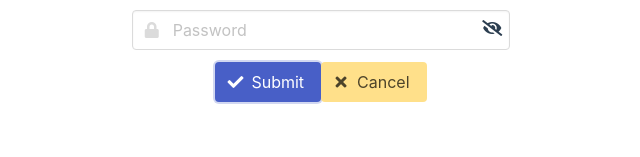
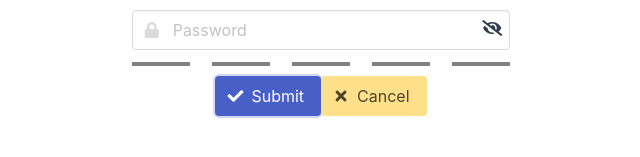
Before and after one commit to haianhnc/vue-ts-starter, a Vue app: page / in a window 1280 px wide. Both pictures are taken after a click on the button "Edit". Shown: the part 509-666 px from the top of the page, without its empty margins (319-959 px from the left). Built offline with nearby package versions, Linux system fonts and the light colour scheme.

Commit message:
[Add] validate & password merter

```diff
--- a/package.json
+++ b/package.json
@@ -23,7 +23,6 @@
     "vue-property-decorator": "^8.4.2",
     "vue-router": "^3.2.0",
     "vuex": "^3.4.0",
-    "zxcvbn": "^4.4.2",
     "@fortawesome/fontawesome-free": "^5.13.1"
   },
   "devDependencies": {
--- a/src/components/AccountPanel.tsx
+++ b/src/components/AccountPanel.tsx
@@ -2,6 +2,7 @@
 import { Vue } from 'vue-property-decorator';
 import { User } from '@/store/modules/user';
 import Gavartar from './Gavartar';
+import PasswordMeter from './PasswordMeter';
 import './styles.scss';
 
 const AccountPanel = Vue.extend({
@@ -20,14 +21,52 @@ const AccountPanel = Vue.extend({
       password: this.user.password || '',
       isEditing: false,
       isShowPassword: false,
+      strength: 0,
+      err_msg: '',
     };
   },
   methods: {
     togglePasswordEye() {
       this.isShowPassword = !this.isShowPassword;
     },
+    calculatorStrength() {
+      let strength = 0;
+      if (this.password.length >= 7) {
+        strength += 1;
+      }
+      if (/d/.test(this.password)) {
+        strength += 1;
+      }
+      if (/[a-z]/.test(this.password)) {
+        strength += 1;
+      }
+      if (/[A-Z]/.test(this.password)) {
+        strength += 1;
+      }
+      if (/[!@#$%^&*()_+\-=\[\]{};':"\\|,.<>\/?]+/.test(this.password)) {
+        strength += 1;
+      }
+      this.strength = strength;
+    },
     handleClick() {
       if (this.isEditing) {
+        // do validate
+        if (this.first_name === '') {
+          this.err_msg = 'first name is required';
+          return;
+        }
+        if (this.last_name === '') {
+          this.err_msg = 'last name is required';
+          return;
+        }
+        if (!/^\w+([\.-]?\w+)*@\w+([\.-]?\w+)*(\.\w{2,3})+$/.test(this.email)) {
+          this.err_msg = 'you must input an right email address';
+          return;
+        }
+        if (this.strength < 5) {
+          this.err_msg = 'you must input a strong password';
+          return;
+        }
         // save data
         const params = {
           first_name: this.first_name,
@@ -60,6 +99,9 @@ const AccountPanel = Vue.extend({
             <div class="column is-4 is-offset-4">
                 <div class="field">
                   <label class="label title-s1">Your Account Information</label>
+                </div>
+                <div v-show={this.isEditing && this.err_msg} class="validate-error">
+                  { this.err_msg}
                 </div>
                 <div v-show={!this.isEditing} class="field has-text-centered">
                   { this.first_name } { this.last_name }
@@ -109,6 +151,7 @@ const AccountPanel = Vue.extend({
                         placeholder="Password"
                         v-model={this.password}
                         disabled={!this.isEditing}
+                        onInput={this.calculatorStrength}
                       />
                       <span class="icon is-small is-left">
                         <i class="fas fa-lock"></i>
@@ -122,6 +165,9 @@ const AccountPanel = Vue.extend({
                     <i class={['fa fa-fw', `${this.isShowPassword ? 'fa-eye' : 'fa-eye-slash'}`]} />
                   </span>
                 </div>
+                {
+                  this.isEditing && <PasswordMeter strength={this.strength} />
+                }
                 <div>
                     <button
                       class="button is-link "
@@ -131,8 +177,9 @@ const AccountPanel = Vue.extend({
                       </span>
                       <span>{ this.isEditing ? 'Submit' : 'Edit' }</span>
                     </button>
-                    <button
-                      v-show={this.isEditing}
+                    {
+                      this.isEditing
+                      && <button
                         class="button is-warning"
                         onClick={this.handleCancel}>
                           <span class="icon is-small">
@@ -140,6 +187,7 @@ const AccountPanel = Vue.extend({
                           </span>
                           <span> Cancel </span>
                       </button>
+                    }
                 </div>
             </div>
           </div>
--- /dev/null
+++ b/src/components/PasswordMeter.tsx
@@ -0,0 +1,37 @@
+import { Vue } from 'vue-property-decorator';
+
+const PasswordMeter = Vue.extend({
+  name: 'PasswordMeter',
+  props: {
+    strength: {
+      type: Number,
+      default: 0,
+    },
+  },
+  data() {
+    return {
+      meterColor: ['one', 'two', 'three', 'four', 'five'],
+    };
+  },
+  methods: {
+    getClassName(index: number) {
+      if (this.strength <= index) {
+        return '';
+      }
+      return `${this.meterColor[this.strength - 1]} strength-meter-fill`;
+    },
+  },
+  render() {
+    return (
+      <div class="password-meter">
+        <p class={['meter', this.getClassName(0)]} />
+        <p class={['meter', this.getClassName(1)]} />
+        <p class={['meter', this.getClassName(2)]} />
+        <p class={['meter', this.getClassName(3)]} />
+        <p class={['meter', this.getClassName(4)]} />
+      </div>
+    );
+  },
+});
+
+export default PasswordMeter;
--- a/src/components/styles.scss
+++ b/src/components/styles.scss
@@ -33,3 +33,35 @@ a {
     right: 10px;
   }
 }
+.validate-error {
+  color: red
+}
+.password-meter {
+  display: flex;
+  background: transparent;
+  justify-content: space-between;
+  padding-bottom: 10px;
+  .strength-meter-fill {
+    transition: width 0.5s ease-in-out, background 0.25s;
+  }
+  .meter {
+    width: 58px;
+    height: 4px;
+    background-color: grey;
+  }
+  .one {
+    background:darkred;
+  }
+  .two {
+    background:orangered;
+  }
+  .three {
+    background:orange;
+  }
+  .four {
+    background: yellowgreen;
+  }
+  .five {
+    background:green;
+  }
+}
```
Lines whose indentation alone changed are shown as unchanged.
